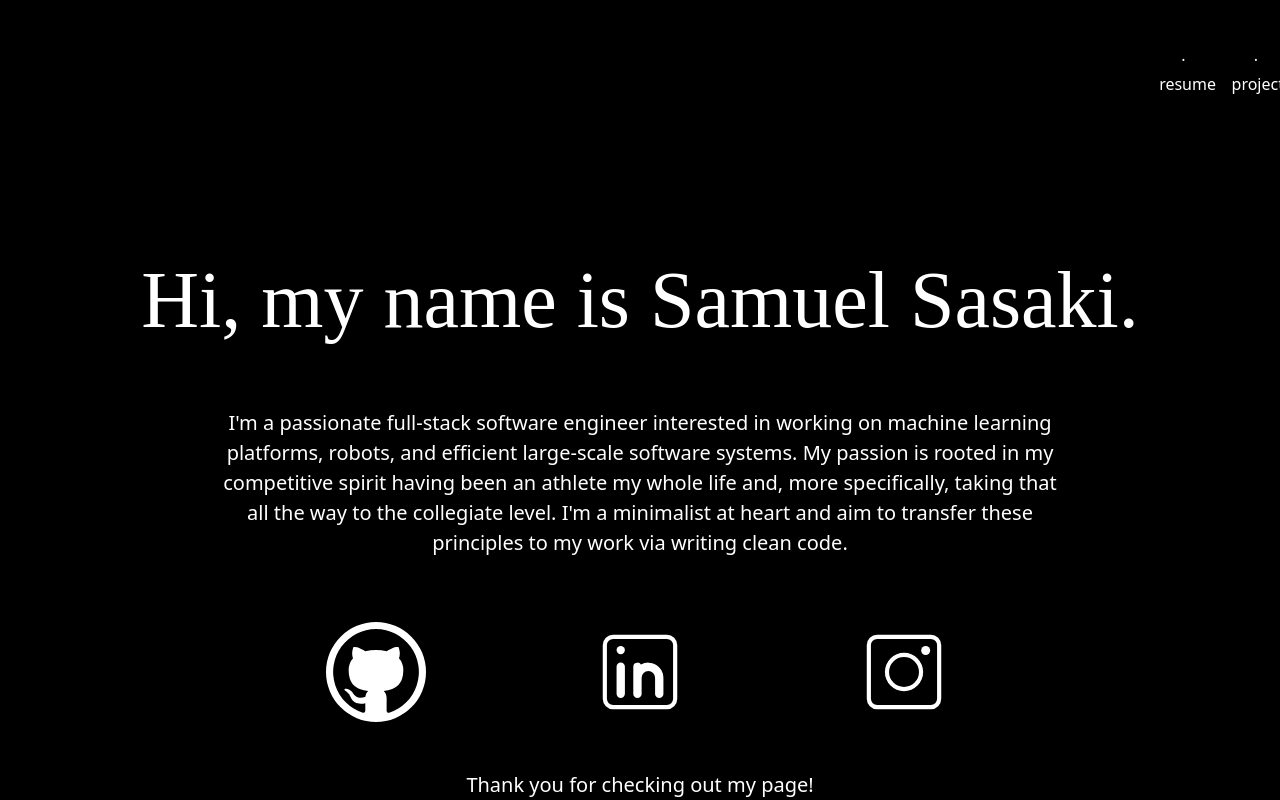
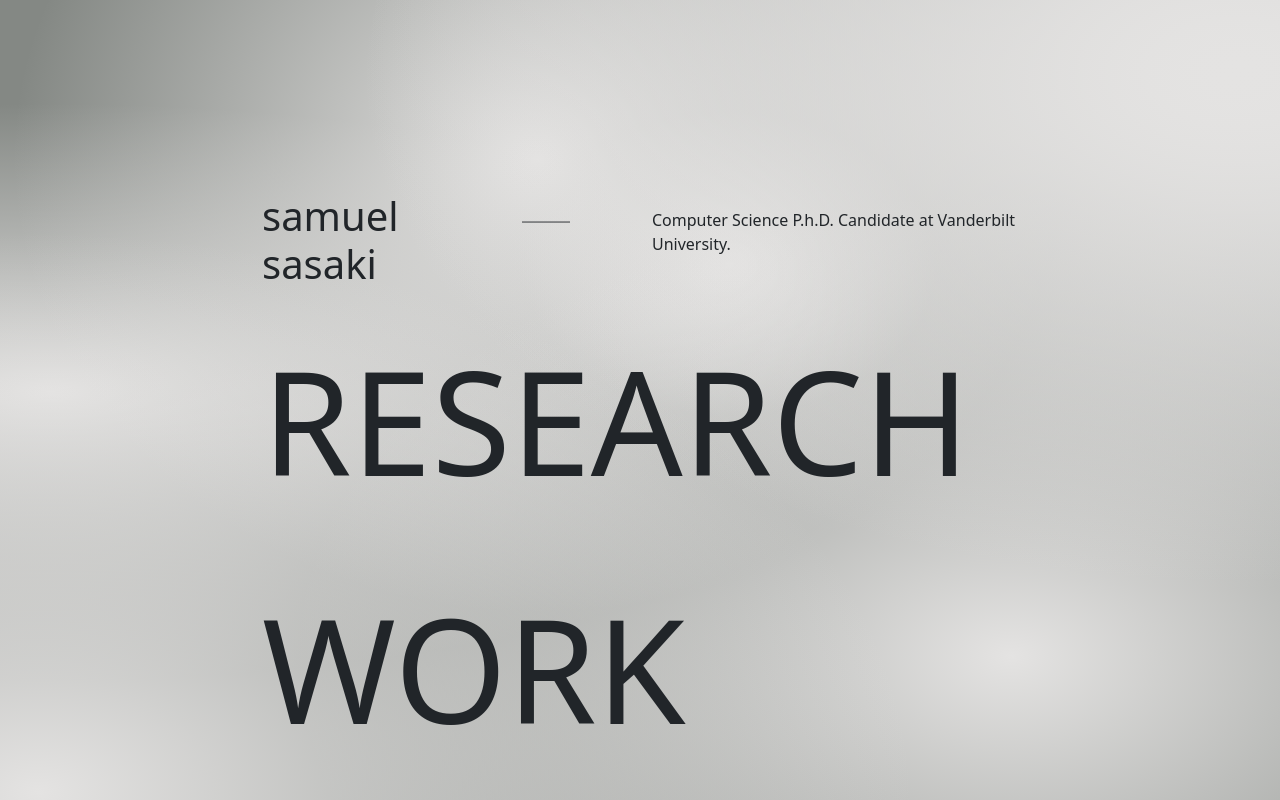
Before and after one commit to sammsaski/sammaski.github.io, a React (Create React App) app in the folder sammsaski/: page / in a window 1280 px wide. Shown: the top 800 px of the page. Built offline with nearby package versions, Linux system fonts and the light colour scheme; a web font is replaced by a local one.

Commit message:
redesign is in the works and structurally almost there.

```diff
--- a/sammsaski/src/App.css
+++ b/sammsaski/src/App.css
@@ -1,5 +1,8 @@
 .App {
   text-align: center;
+  /* background-color: #99B898; */
+  /* background-color: #e0e2dc; */
+  /* background-color: #e4e3e2; */
 }
 
 .App-logo {
@@ -14,7 +17,7 @@
 }
 
 .App-header {
-  background-color: #282c34;
+  background-color: #000;
   min-height: 100vh;
   display: flex;
   flex-direction: column;
@@ -36,3 +39,51 @@
     transform: rotate(360deg);
   }
 }
+
+#background {
+  width: 100vw;
+  height: 100vh;
+  background: radial-gradient(at 3% 99%, rgb(228, 227, 226) 0px, transparent 50%) repeat scroll 10% 0%,
+                radial-gradient(at 97% 8%, rgb(228, 227, 226) 0px, transparent 50%) repeat scroll 0% 30%,
+                radial-gradient(at 79% 82%, rgb(228, 227, 226) 0px, transparent 50%) repeat scroll 40% 0%,
+                radial-gradient(at 96% 10%, rgb(228, 227, 226) 0px, transparent 50%) repeat scroll 0% 0%,
+                radial-gradient(at 42% 20%, rgb(228, 227, 226) 0px, transparent 50%) repeat scroll 25% 80%,
+                radial-gradient(at 4% 49%, rgb(228, 227, 226) 0px, transparent 50%) repeat scroll 65% 10%, rgba(0, 0, 0, 0) radial-gradient(at 57% 33%, rgb(228, 227, 226) 0px, #848884 20%) repeat scroll 15% 40%;
+}
+
+/* The collapsable links that can be selected to expand more information.*/
+#cl {
+  color: black;
+  text-decoration: none;
+}
+
+#cont {
+  padding: 12em;
+}
+
+
+#desc-cont {
+  width: 50%;
+  height: 50%;
+}
+
+#title {
+
+}
+
+#title:hover {
+  font-style: italic;
+}
+
+#section {
+  margin-top: 1em;
+
+}
+
+#section-header {
+  font-size: 9em;
+}
+
+#section-header:hover {
+  font-style: italic;
+}
--- a/sammsaski/src/App.js
+++ b/sammsaski/src/App.js
@@ -1,20 +1,62 @@
 // import logo from './logo.svg';
 import './App.css';
-import { Landing } from './components/body/Landing';
-import { Heading } from './components/header/Heading';
-import { NavBar } from './components/header/NavBar';
-import { ProjectsPage } from './components/body/ProjectsPage';
+import Container from 'react-bootstrap/Container';
+import Row from 'react-bootstrap/Row';
+import Col from 'react-bootstrap/Col';
+
+import { Description } from './components/remix/Description';
+import { ResearchDescription } from './components/remix/ResearchDescription';
+import { WorkDescription } from './components/remix/WorkDescription';
+
+/**
+ *  NOTE: - Keep using react-bootstrap to layout the website. Follow along with the wireframe on Figma.
+ *          Resource for working with react-bootstrap : https://react-bootstrap.github.io/layout/grid/#responsive-grids
+ *
+ */
 
 function App() {
   return (
     <div className="App">
-      <NavBar></NavBar>
-      <div className='d-flex align-items-center vh-100'>
-        <Landing></Landing>
-      </div>
+      {/* <div className='vh-100'> */}
+      <div id='background'>
+        <Container id='cont'> {/* Start of landing page container.*/}
 
-      <div>
-        <ProjectsPage></ProjectsPage>
+          <Row> {/* Start of description container.*/}
+            <Col md={4} className='text-start'>
+              <h1 id='title' className=''>samuel sasaki</h1>
+
+              {/* <p className=''>Incoming Computer Science P.h.D. Candidate at Vanderbilt University.</p>
+              <p className=''>My research interests are in the areas of machine learning + computer vision, autonomous systems + verification, and high-performance computing.</p>
+              <p className=''>Open to research + software engineering opportunities!</p> */}
+            </Col>
+            <Col md={2} className='text-start pt-3'>
+              <p>⎯⎯⎯⎯⎯⎯</p>
+            </Col>
+
+            <Col md={6}>
+              <p className='text-start pt-3'>Computer Science P.h.D. Candidate at Vanderbilt University.</p>
+            </Col>
+
+          </Row> {/* End of description container.*/}
+
+          <Row> {/* Start of research container. */}
+            <Col md={11} id='section' className='text-start'>
+              {/* <a id='cl' className='btn' data-bs-toggle='collapse' href='#collapseExample' role='button' aria-expanded='false' aria-controls='collapseExample'>
+                <h1 id='section-header'>research</h1>
+              </a> */}
+              <ResearchDescription></ResearchDescription>
+
+            </Col>
+          </Row> {/* End of research container. */}
+
+
+          <Row> {/* Start of work container.*/}
+            <Col md={10} id='section' className='text-start'>
+              <WorkDescription></WorkDescription>
+            </Col>
+          </Row> {/* End of work container.*/}
+
+        </Container> {/* End of landing page container.*/}
       </div>
     </div>
   );
--- /dev/null
+++ b/sammsaski/src/components/remix/Description.css
@@ -0,0 +1,3 @@
+#desc {
+    text-align: left;
+}
--- /dev/null
+++ b/sammsaski/src/components/remix/Description.js
@@ -0,0 +1,13 @@
+import { React } from 'react';
+import './Description.css';
+
+export function Description() {
+    return (
+        <div id='desc' className='border border-danger'>
+            {/* <h1>SAMUEL SASAKI --</h1>
+            <p>doctoral candidate in computer science at vanderbilt university.</p>
+            <p>my research interests are in the areas of machine learning + computer vision, autonomous systems + verification, and high-performance computing.</p>
+            <p>open to research + software engineering opportunities!</p> */}
+        </div>
+    )
+}
--- /dev/null
+++ b/sammsaski/src/components/remix/ResearchDescription.css
@@ -0,0 +1,7 @@
+#research-header {
+    font-size: 9em;
+}
+
+#research-header:hover {
+    font-style: italic;
+}
--- /dev/null
+++ b/sammsaski/src/components/remix/ResearchDescription.js
@@ -0,0 +1,44 @@
+import React, { useState } from 'react';
+import Collapse from 'react-bootstrap/Collapse';
+import './ResearchDescription.css'
+
+
+export function ResearchDescription() {
+  const [open, setOpen] = useState(false);
+
+  return (
+    <>
+      <a
+        onClick={() => setOpen(!open)}
+        aria-controls="example-fade-text"
+        aria-expanded={open}
+      >
+        <p id='research-header'>RESEARCH</p>
+      </a>
+      <Collapse in={open}>
+        <div id="example-fade-text" className='ps-2'>
+            <div>
+                <p>My research interests span many areas, primarily ⎯ machine learning + computer vision, autonomous systems + verification, high-performance computing, robotics + control, applied mathematics, and computational theory.</p>
+                <p>At the moment, I am actively working to discover an area of expertise among the many topics that peak my interest. The theme of my research is centered around the optimization of autonomous systems via changes to model architectures and classical methods or the improvement of the tools used in them, i.e., the CUDA programming language, modeling tools, system architectures.</p>
+                <p>I hope to make autonomous systems a more easily accessible tool to all and unblock some of the innumerable use cases for artificial intelligence.</p>
+            </div>
+
+            <div>
+                <h3>publications</h3>
+                <ul>
+                    <li>Waiting to be updated!</li>
+                </ul>
+            </div>
+
+            <div>
+                <h3>teaching</h3>
+            </div>
+
+            <div>
+                <h3>awards</h3>
+            </div>
+        </div>
+      </Collapse>
+    </>
+  );
+}
--- /dev/null
+++ b/sammsaski/src/components/remix/WorkDescription.css
@@ -0,0 +1,7 @@
+#work-header {
+    font-size: 9em;
+}
+
+#work-header:hover {
+    font-style: italic;
+}
--- /dev/null
+++ b/sammsaski/src/components/remix/WorkDescription.js
@@ -0,0 +1,27 @@
+import React, { useState } from 'react';
+import Collapse from 'react-bootstrap/Collapse';
+import './WorkDescription.css'
+
+
+export function WorkDescription() {
+  const [open, setOpen] = useState(false);
+
+  return (
+    <>
+      <a
+        onClick={() => setOpen(!open)}
+        aria-controls="example-fade-text"
+        aria-expanded={open}
+      >
+        <p id='work-header'>WORK</p>
+      </a>
+      <Collapse in={open}>
+        <div id="example-fade-text" className='ps-2'>
+          <div>
+            Elementary Robotics
+          </div>
+        </div>
+      </Collapse>
+    </>
+  );
+}
```
